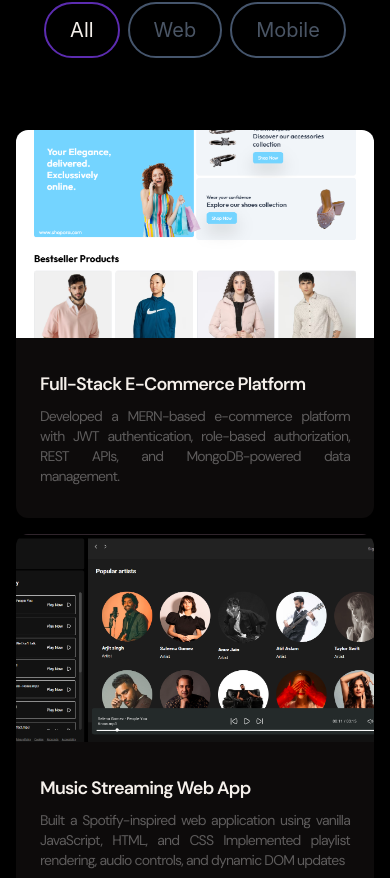
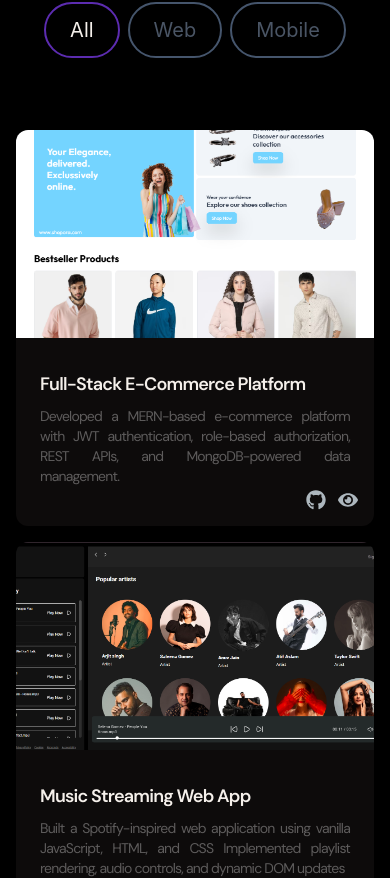
Before and after one commit to AyeshaAfzal-01/ayesha-portfolio, a React (Vite) app: page /work in a window 390 px wide. Shown: the part 1837-2715 px from the top of the page. Built offline with nearby package versions, Linux system fonts and the light colour scheme.

Commit message:
projectcard.jsx mobile icons display

```diff
--- a/src/components/ProjectCard.jsx
+++ b/src/components/ProjectCard.jsx
@@ -1,10 +1,10 @@
 import React from "react";
 import { FaGithub, FaEye } from "react-icons/fa";
-import { Link } from "react-router-dom";
 
 const ProjectCard = ({ imgUrl, title, description, gitUrl, previewUrl }) => {
   return (
-    <div className="border-2 border-gray-100 dark:border-none rounded-xl">
+    <div className="border-2 border-gray-100 dark:border-none rounded-xl relative">
+      {/* Image — hover overlay on desktop only */}
       <div
         className="h-52 md:h-72 rounded-t-xl relative group"
         style={{
@@ -13,14 +13,16 @@ const ProjectCard = ({ imgUrl, title, description, gitUrl, previewUrl }) => {
           backgroundPosition: "center",
         }}
       >
-        <div className="overlay flex items-center justify-center absolute top-0 left-0 w-full h-full bg-[#181818] rounded-xl opacity-0 group-hover:flex group-hover:opacity-80 transition-all duration-500">
-
-          <Link
-            to={gitUrl}
+        {/* Desktop hover overlay */}
+        <div className="hidden md:flex items-center justify-center absolute top-0 left-0 w-full h-full bg-[#181818] rounded-xl opacity-0 group-hover:opacity-80 transition-all duration-500">
+          <a
+            href={gitUrl}
+            target="_blank"
+            rel="noopener noreferrer"
             className="h-14 w-14 mr-2 border-2 relative rounded-full border-[#ADB7BE] hover:border-white group/link"
           >
             <FaGithub className="h-8 w-8 text-[#ADB7BE] absolute top-1/2 left-1/2 -translate-x-1/2 -translate-y-1/2 cursor-pointer group-hover/link:text-white" />
-          </Link>
+          </a>
 
           <a
             href={previewUrl || imgUrl}
@@ -30,13 +32,34 @@ const ProjectCard = ({ imgUrl, title, description, gitUrl, previewUrl }) => {
           >
             <FaEye className="h-8 w-8 text-[#ADB7BE] absolute top-1/2 left-1/2 -translate-x-1/2 -translate-y-1/2 cursor-pointer group-hover/link:text-white" />
           </a>
-
         </div>
       </div>
 
+      {/* Text content */}
       <div className="text-dark dark:text-white font-body tracking-tighter leading-6 rounded-b-xl bg-offwhite py-8 px-6 text-justify dark:bg-dark-gray">
         <h5 className="text-lg font-semibold mb-2">{title}</h5>
-        <p className="text-gray-light text-sm">{description}</p>
+        <p className="text-gray-light text-sm mb-2 md:mb-0">{description}</p>
+      </div>
+
+      {/* Mobile-only icons — bottom right of card */}
+      <div className="flex md:hidden absolute bottom-4 right-4 gap-3">
+        <a
+          href={gitUrl}
+          target="_blank"
+          rel="noopener noreferrer"
+          className="group/link"
+        >
+          <FaGithub className="h-5 w-5 text-[#ADB7BE] transition-colors duration-200 group-hover/link:text-secondary" />
+        </a>
+
+        <a
+          href={previewUrl || imgUrl}
+          target="_blank"
+          rel="noopener noreferrer"
+          className="group/link"
+        >
+          <FaEye className="h-5 w-5 text-[#ADB7BE] transition-colors duration-200 group-hover/link:text-secondary" />
+        </a>
       </div>
     </div>
   );
```
Lines whose indentation alone changed are shown as unchanged.
